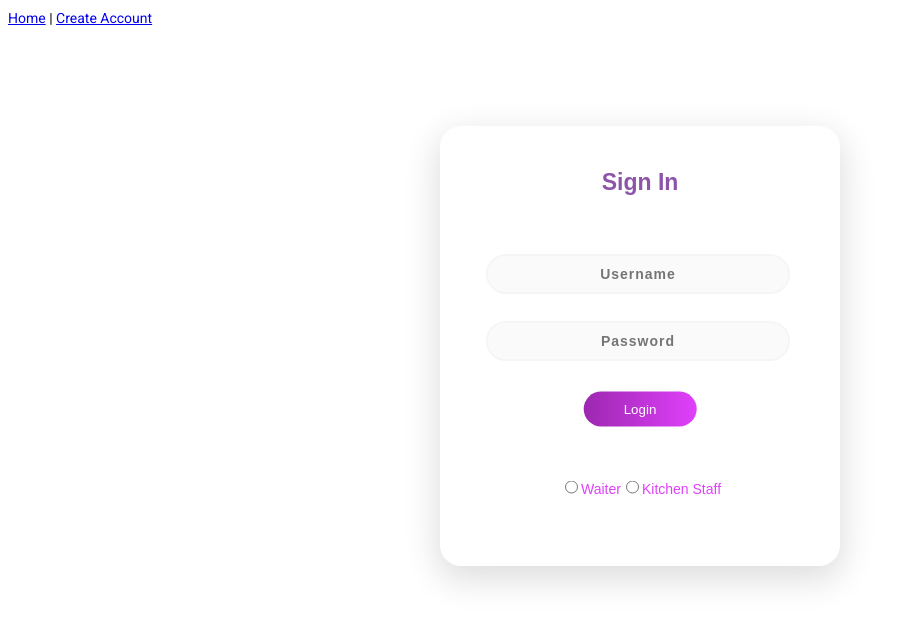
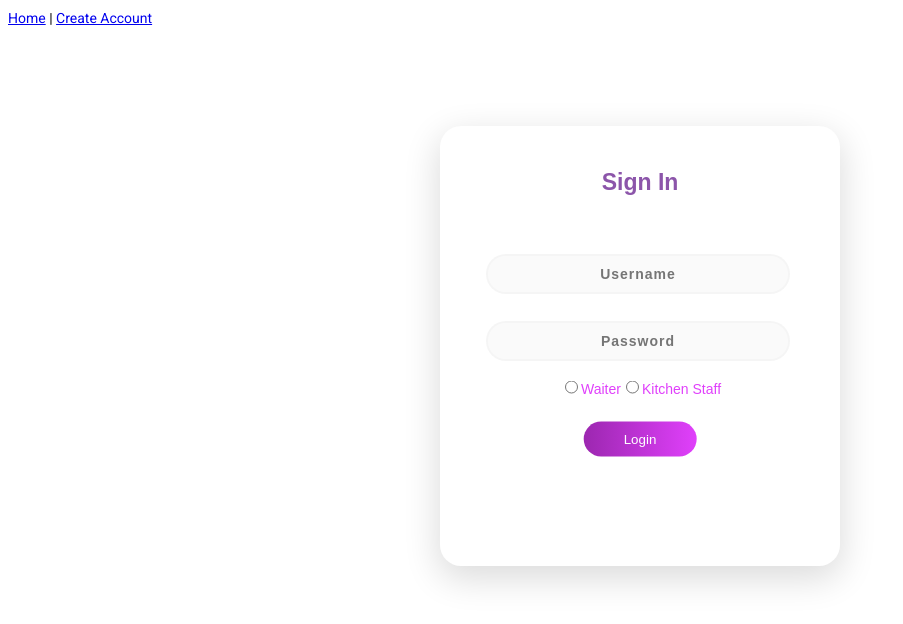
Before and after one commit to zhac299/TeamProject2021, an Angular app in the folder RestaurantWebApp/: page /login in a window 1280 px wide. Shown: the top 624 px of the page, without its empty margins (0-903 px from the left). Built offline with nearby package versions, Linux system fonts and the light colour scheme.

Commit message:
Correcting the positioning of the buttons inside the SASS so they look appropriate on all screen sizes.

```diff
--- a/RestaurantWebApp/src/app/login-input/login-input.component.sass
+++ b/RestaurantWebApp/src/app/login-input/login-input.component.sass
@@ -67,7 +67,7 @@ form.form1
 .submit
   margin: 0
   position: relative
-  top: 75%
+  top: 30px
   left: 50%
   -ms-transform: translate(-50%, -50%)
   transform: translate(-50%, -50%)
@@ -85,7 +85,6 @@ form.form1
 .staff
   margin: 0
   position: relative
-  top: 100px
   left: 320px
   -ms-transform: translate(-50%, -50%)
   transform: translate(-50%, -50%)
```
